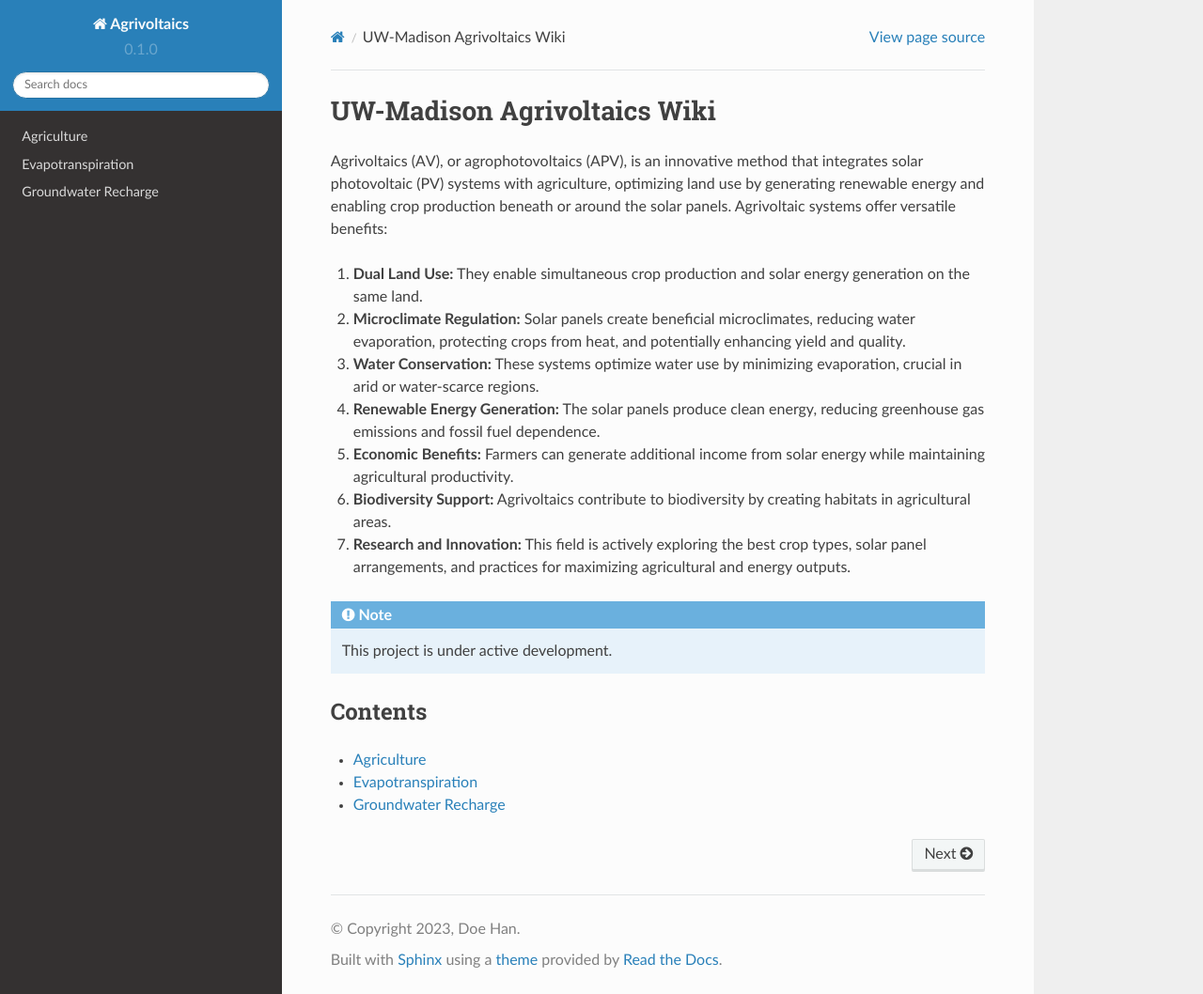
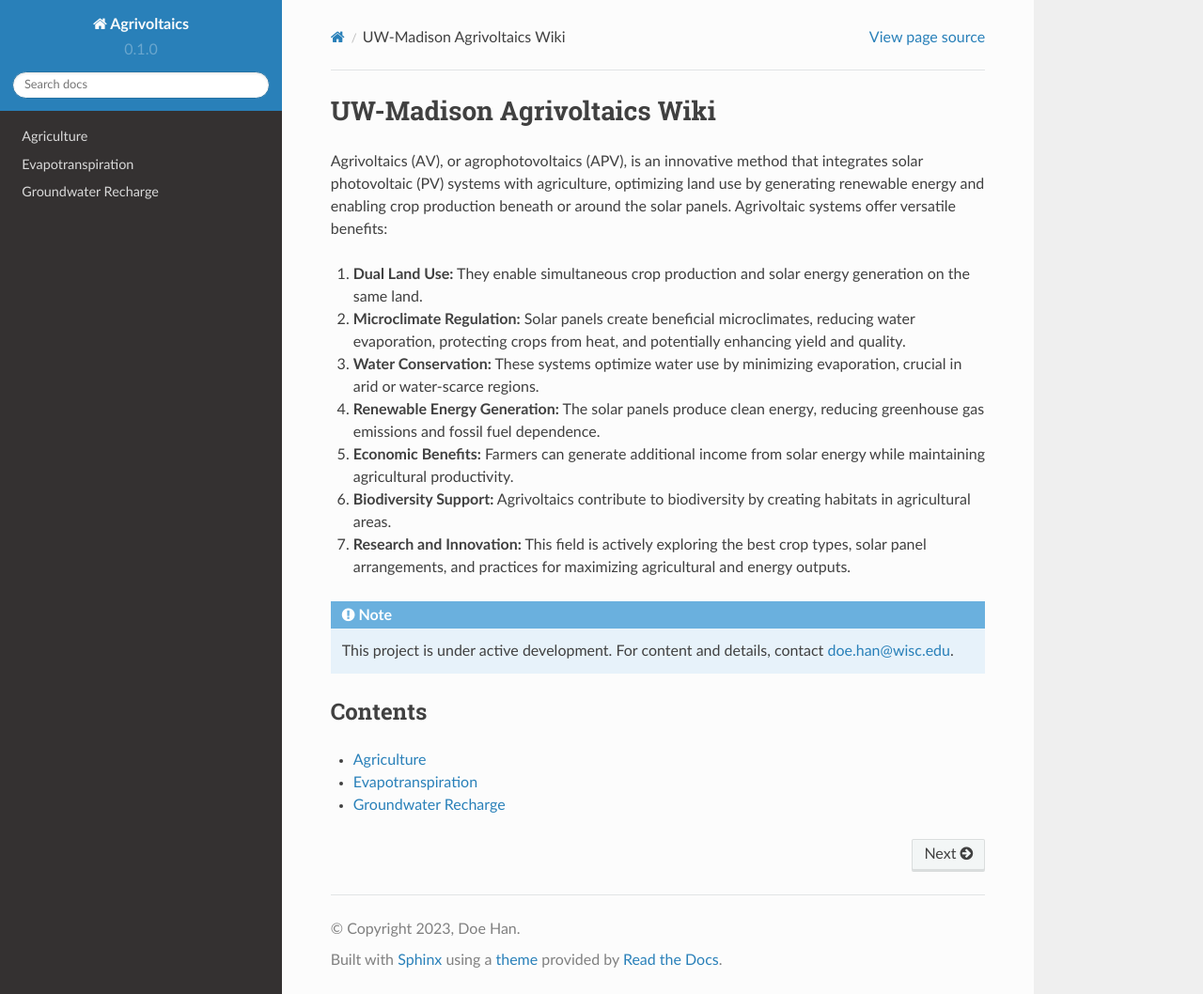
Before and after one commit to hanhydro/wiki, a Sphinx documentation site: the page built from docs/source/index.rst, in a window 1280 px wide and 1058 px high. Shown: the whole window at 94% size. Built offline with Sphinx 7.4.7 and the Read the Docs theme 2.0.0, drawn with Linux system fonts in a browser that asks for light colours; pages that are not in the unit, such as notebooks, are missing from menus.

Commit message:
Update index.rst

```diff
--- a/docs/source/index.rst
+++ b/docs/source/index.rst
@@ -13,7 +13,7 @@ Agrivoltaics (AV), or agrophotovoltaics (APV), is an innovative method that inte
 
 .. note::
 
-   This project is under active development.
+   This project is under active development. For content and details, contact doe.han@wisc.edu.
 
 Contents
 --------
```
